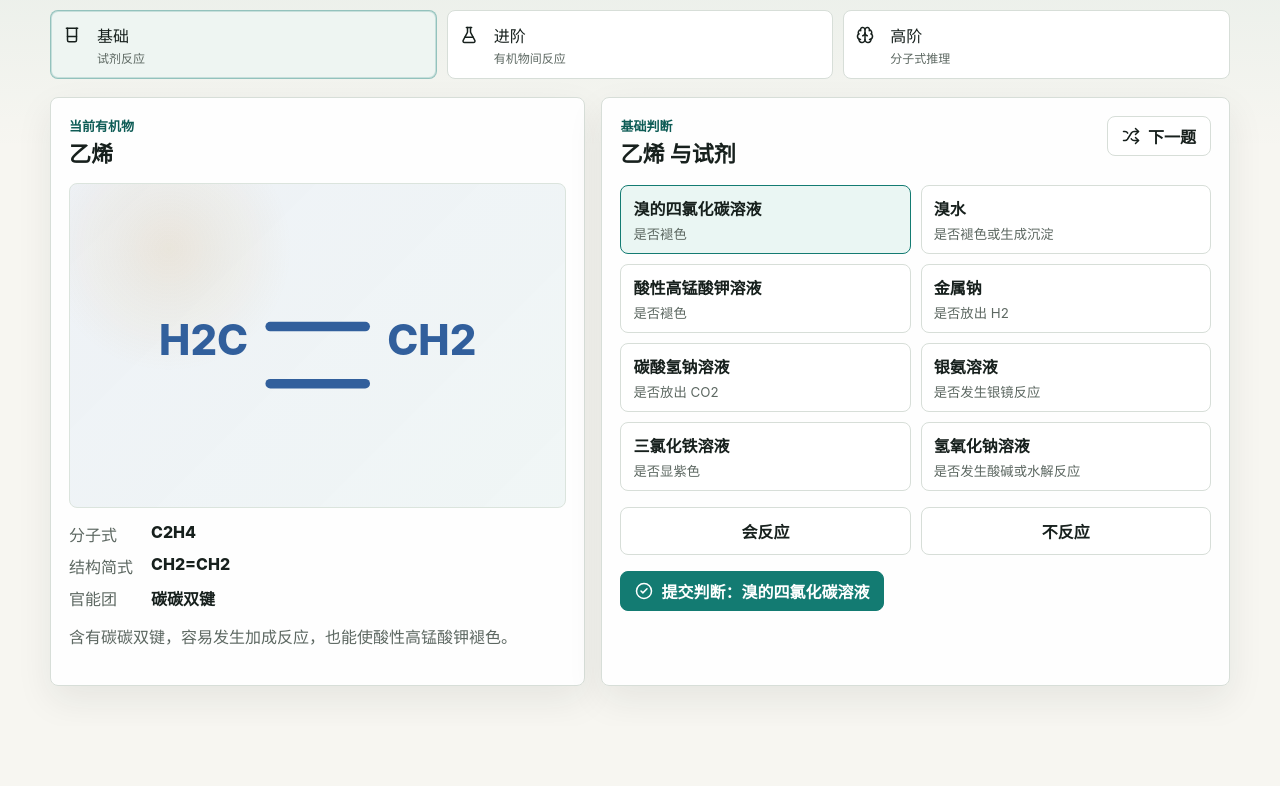
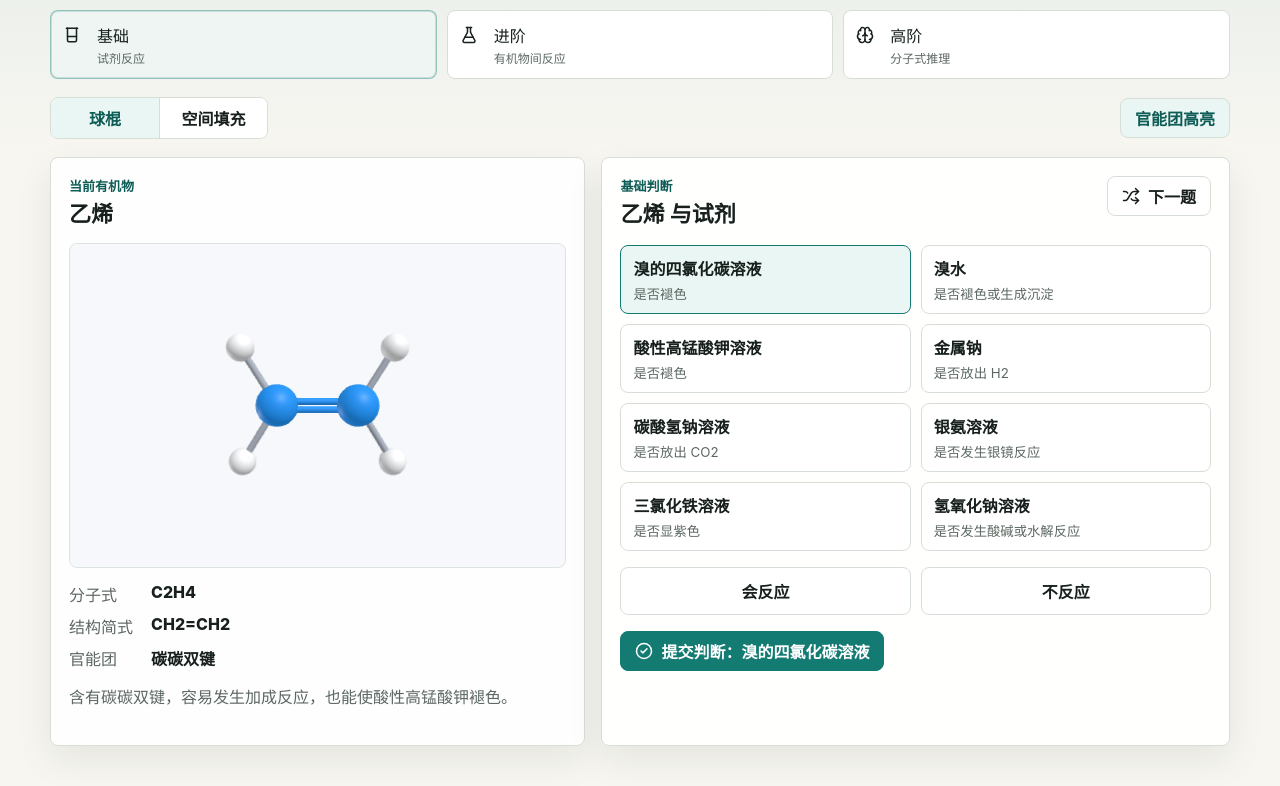
Before and after one commit to 77zmf/organic-structure-miniapp, a website built with Vite: page index.html in a window 1280 px wide. Shown: the part 110-896 px from the top of the page. Before the commit the page ends 836 px from the top, so only its background shows below. Built offline with nearby package versions, Linux system fonts and the light colour scheme; animation ran at ten frames a second.

Commit message:
feat: mount 3d molecule viewers

```diff
--- a/src/app.ts
+++ b/src/app.ts
@@ -27,7 +27,8 @@ import {
   getReagentReaction,
   reagents
 } from './chemistry';
-import type { DisplayMode } from './moleculeModels';
+import { getMoleculeModel, type DisplayMode } from './moleculeModels';
+import { createMoleculeViewer, type MoleculeViewer } from './moleculeViewer';
 import { createPuzzleUnlockState, updatePuzzleUnlockWithGuess } from './puzzleUnlock';
 
 type Mode = 'reagent' | 'pair' | 'puzzle';
@@ -65,6 +66,7 @@ interface AppState {
 
 const appRoot = getAppRoot();
 let chatRequestId = 0;
+const mountedMoleculeViewers: MoleculeViewer[] = [];
 const initialPuzzleUnlock = createPuzzleUnlockState('puzzle-ethanol');
 
 const state: AppState = {
@@ -108,6 +110,8 @@ function getAppRoot(): HTMLDivElement {
 }
 
 function render(): void {
+  disposeMountedMoleculeViewers();
+
   appRoot.innerHTML = `
     <main class="app-shell">
       <header class="topbar">
@@ -126,6 +130,8 @@ function render(): void {
         ${modeButton('pair', '进阶', '有机物间反应', 'flask-conical')}
         ${modeButton('puzzle', '高阶', '分子式推理', 'brain')}
       </nav>
+
+      ${renderViewerControls()}
 
       ${state.mode === 'reagent' ? renderReagentMode() : ''}
       ${state.mode === 'pair' ? renderPairMode() : ''}
@@ -148,6 +154,7 @@ function render(): void {
       XCircle
     }
   });
+  mountMoleculeViewers();
 }
 
 function modeButton(mode: Mode, label: string, detail: string, icon: string): string {
@@ -159,6 +166,82 @@ function modeButton(mode: Mode, label: string, detail: string, icon: string): st
       <small>${detail}</small>
     </button>
   `;
+}
+
+function renderViewerControls(): string {
+  return `
+    <section class="viewer-controls" aria-label="三维模型显示设置">
+      <div class="segmented-control" role="group" aria-label="模型显示方式">
+        ${viewerModeButton('ball-stick', '球棍')}
+        ${viewerModeButton('space-fill', '空间填充')}
+      </div>
+      <button class="toggle-button ${state.highlightFunctionalGroup ? 'active' : ''}" data-toggle-highlight="functional-group" type="button" aria-pressed="${state.highlightFunctionalGroup}">
+        官能团高亮
+      </button>
+    </section>
+  `;
+}
+
+function viewerModeButton(displayMode: DisplayMode, label: string): string {
+  const active = state.viewerDisplayMode === displayMode;
+  return `
+    <button class="segment-button ${active ? 'active' : ''}" data-viewer-display-mode="${displayMode}" type="button" aria-pressed="${active}">
+      ${label}
+    </button>
+  `;
+}
+
+interface MoleculeViewerMountSpec {
+  compoundId: string;
+  displayMode: DisplayMode;
+  highlightId: FunctionalGroup | null;
+}
+
+export function getMoleculeViewerMountSpec(
+  compoundId: string,
+  displayMode: DisplayMode,
+  highlightEnabled: boolean
+): MoleculeViewerMountSpec {
+  const model = getMoleculeModel(compoundId);
+  return {
+    compoundId: model.compoundId,
+    displayMode,
+    highlightId: highlightEnabled ? (model.highlights[0]?.id ?? null) : null
+  };
+}
+
+export function getPuzzleMoleculeViewerMountSpec(
+  unlocked: boolean,
+  unlockedCompoundId: string | null,
+  displayMode: DisplayMode,
+  highlightEnabled: boolean
+): MoleculeViewerMountSpec | null {
+  if (!unlocked || !unlockedCompoundId) {
+    return null;
+  }
+  return getMoleculeViewerMountSpec(unlockedCompoundId, displayMode, highlightEnabled);
+}
+
+function mountMoleculeViewers(): void {
+  appRoot.querySelectorAll<HTMLElement>('[data-molecule-viewer]').forEach((container) => {
+    const compoundId = container.dataset.compoundId;
+    if (!compoundId) {
+      return;
+    }
+
+    const spec = getMoleculeViewerMountSpec(compoundId, state.viewerDisplayMode, state.highlightFunctionalGroup);
+    const viewer = createMoleculeViewer(container, getMoleculeModel(spec.compoundId), {
+      displayMode: spec.displayMode,
+      highlightId: spec.highlightId
+    });
+    mountedMoleculeViewers.push(viewer);
+  });
+}
+
+function disposeMountedMoleculeViewers(): void {
+  while (mountedMoleculeViewers.length > 0) {
+    mountedMoleculeViewers.pop()?.dispose();
+  }
 }
 
 function renderReagentMode(): string {
@@ -277,6 +360,7 @@ function renderPuzzleMode(): string {
           </button>
         </div>
         <div class="formula-display">${puzzle.formula}</div>
+        ${renderPuzzleVisualization(puzzle)}
         <p class="hint-line">${puzzle.openingHint}</p>
         <div class="answer-strip">
           <label class="input-label" for="structure-guess">结构猜测</label>
@@ -337,7 +421,7 @@ function renderCompoundPanel(compound: Compound): string {
     <section class="compound-panel">
       <p class="section-kicker">当前有机物</p>
       <h2>${compound.name}</h2>
-      ${moleculeSketch(compound)}
+      ${renderMoleculeViewerHost(compound.id, `${compound.name}三维结构`)}
       <dl class="compound-facts">
         <div><dt>分子式</dt><dd>${compound.formula}</dd></div>
         <div><dt>结构简式</dt><dd>${compound.structureFormula}</dd></div>
@@ -355,82 +439,45 @@ function renderCompactCompound(compound: Compound): string {
         <p>${compound.formula}</p>
         <h3>${compound.name}</h3>
       </div>
-      ${moleculeSketch(compound)}
+      ${renderMoleculeViewerHost(compound.id, `${compound.name}三维结构`, 'compact')}
       <span>${compound.structureFormula}</span>
     </article>
   `;
 }
 
-function moleculeSketch(compound: Compound): string {
-  if (compound.functionalGroups.includes('arene')) {
-    const hasPhenol = compound.functionalGroups.includes('phenol');
+function renderPuzzleVisualization(puzzle: FormulaPuzzle): string {
+  const spec = getPuzzleMoleculeViewerMountSpec(
+    state.puzzleUnlocked,
+    state.puzzleUnlockedCompoundId,
+    state.viewerDisplayMode,
+    state.highlightFunctionalGroup
+  );
+
+  if (!spec) {
     return `
-      <svg class="molecule-svg" viewBox="0 0 260 170" role="img" aria-label="${compound.name}结构示意">
-        <polygon points="130,30 185,62 185,125 130,155 75,125 75,62" fill="none" stroke="currentColor" stroke-width="5" />
-        <circle cx="130" cy="93" r="36" fill="none" stroke="currentColor" stroke-width="3" opacity="0.45" />
-        ${hasPhenol ? '<line x1="185" y1="62" x2="225" y2="38" stroke="currentColor" stroke-width="5" /><text x="228" y="42">OH</text>' : ''}
-        <text x="105" y="100">${hasPhenol ? 'C6H5' : 'C6H6'}</text>
-      </svg>
+      <section class="locked-visualization" aria-label="分子式推理锁定面板">
+        <span>分子式</span>
+        <strong>${puzzle.formula}</strong>
+        <p>先根据实验性质推断结构；答对后显示三维模型。</p>
+      </section>
     `;
   }
 
-  if (compound.id === 'ethene') {
-    return structureSvg('H2C', 'CH2', '=', compound.name);
-  }
-  if (compound.id === 'acetylene') {
-    return structureSvg('HC', 'CH', '≡', compound.name);
-  }
-  if (compound.id === 'ethanol') {
-    return chainSvg(['CH3', 'CH2', 'OH'], compound.name);
-  }
-  if (compound.id === 'acetic-acid') {
-    return chainSvg(['CH3', 'COOH'], compound.name);
-  }
-  if (compound.id === 'acetaldehyde') {
-    return chainSvg(['CH3', 'CHO'], compound.name);
-  }
-  if (compound.id === 'ethyl-acetate') {
-    return chainSvg(['CH3', 'COO', 'CH2', 'CH3'], compound.name);
-  }
-
+  const compound = findCompoundById(spec.compoundId);
   return `
-    <svg class="molecule-svg" viewBox="0 0 260 170" role="img" aria-label="${compound.name}结构示意">
-      <rect x="48" y="48" width="164" height="74" rx="8" fill="none" stroke="currentColor" stroke-width="4" />
-      <text x="130" y="96" text-anchor="middle">${compound.structureFormula}</text>
-    </svg>
+    <section class="puzzle-target-panel">
+      <div class="puzzle-target-title">
+        <span>已解锁</span>
+        <strong>${compound.name}</strong>
+      </div>
+      ${renderMoleculeViewerHost(compound.id, `${compound.name}三维结构`, 'puzzle-target')}
+    </section>
   `;
 }
 
-function structureSvg(left: string, right: string, bond: string, label: string): string {
-  const y = bond === '≡' ? 93 : 90;
-  const lines =
-    bond === '='
-      ? '<line x1="105" y1="75" x2="155" y2="75" /><line x1="105" y1="105" x2="155" y2="105" />'
-      : '<line x1="105" y1="70" x2="155" y2="70" /><line x1="105" y1="90" x2="155" y2="90" /><line x1="105" y1="110" x2="155" y2="110" />';
-
+function renderMoleculeViewerHost(compoundId: string, label: string, variant = ''): string {
   return `
-    <svg class="molecule-svg" viewBox="0 0 260 170" role="img" aria-label="${label}结构示意">
-      <g stroke="currentColor" stroke-width="5" stroke-linecap="round">${lines}</g>
-      <text x="70" y="${y}" text-anchor="middle">${left}</text>
-      <text x="190" y="${y}" text-anchor="middle">${right}</text>
-    </svg>
-  `;
-}
-
-function chainSvg(parts: string[], label: string): string {
-  const start = parts.length === 2 ? 82 : parts.length === 3 ? 58 : 34;
-  const gap = parts.length === 4 ? 62 : 72;
-  return `
-    <svg class="molecule-svg" viewBox="0 0 260 170" role="img" aria-label="${label}结构示意">
-      ${parts
-        .map((part, index) => {
-          const x = start + index * gap;
-          const nextX = start + (index + 1) * gap;
-          const line = index < parts.length - 1 ? `<line x1="${x + 22}" y1="86" x2="${nextX - 22}" y2="86" stroke="currentColor" stroke-width="4" />` : '';
-          return `${line}<text x="${x}" y="93" text-anchor="middle">${part}</text>`;
-        })
-        .join('')}
-    </svg>
+    <div class="molecule-viewer ${variant}" data-molecule-viewer data-compound-id="${escapeHtml(compoundId)}" role="img" aria-label="${escapeHtml(label)}"></div>
   `;
 }
 
@@ -466,6 +513,20 @@ function bindEvents(): void {
   appRoot.querySelectorAll<HTMLButtonElement>('[data-mode]').forEach((button) => {
     button.addEventListener('click', () => {
       state.mode = button.dataset.mode as Mode;
+      render();
+    });
+  });
+
+  appRoot.querySelectorAll<HTMLButtonElement>('[data-viewer-display-mode]').forEach((button) => {
+    button.addEventListener('click', () => {
+      state.viewerDisplayMode = button.dataset.viewerDisplayMode as DisplayMode;
+      render();
+    });
+  });
+
+  appRoot.querySelectorAll<HTMLButtonElement>('[data-toggle-highlight]').forEach((button) => {
+    button.addEventListener('click', () => {
+      state.highlightFunctionalGroup = !state.highlightFunctionalGroup;
       render();
     });
   });
--- a/src/styles.css
+++ b/src/styles.css
@@ -151,9 +151,59 @@ button svg {
   box-shadow: inset 0 0 0 1px rgba(19, 123, 114, 0.18);
 }
 
+.viewer-controls {
+  display: flex;
+  align-items: center;
+  justify-content: space-between;
+  gap: 10px;
+  margin: 0 0 18px;
+}
+
+.segmented-control {
+  display: inline-grid;
+  grid-template-columns: repeat(2, minmax(108px, 1fr));
+  border: 1px solid var(--line);
+  border-radius: 8px;
+  overflow: hidden;
+  background: var(--surface);
+}
+
+.segment-button,
+.toggle-button {
+  min-height: 40px;
+  border: 0;
+  background: var(--surface);
+  color: var(--ink);
+  font-weight: 800;
+}
+
+.segment-button {
+  padding: 0 14px;
+}
+
+.segment-button + .segment-button {
+  border-left: 1px solid var(--line);
+}
+
+.segment-button.active,
+.toggle-button.active {
+  background: #eaf6f3;
+  color: var(--teal-dark);
+}
+
+.toggle-button {
+  border: 1px solid var(--line);
+  border-radius: 8px;
+  padding: 0 14px;
+}
+
 .workspace {
   display: grid;
   gap: 16px;
+}
+
+.workspace > * {
+  min-width: 0;
 }
 
 .two-column {
@@ -165,6 +215,7 @@ button svg {
 .formula-panel,
 .chat-panel,
 .compound-mini {
+  min-width: 0;
   border: 1px solid var(--line);
   border-radius: 8px;
   background: rgba(255, 255, 255, 0.92);
@@ -209,23 +260,34 @@ button svg {
   min-width: 82px;
 }
 
-.molecule-svg {
+.molecule-viewer {
   display: block;
   width: 100%;
+  min-height: 310px;
   aspect-ratio: 13 / 8.5;
   margin: 14px 0;
-  color: var(--blue);
   border: 1px solid #dbe4dd;
   border-radius: 8px;
+  overflow: hidden;
   background:
     radial-gradient(circle at 20% 20%, rgba(198, 134, 31, 0.12), transparent 26%),
     linear-gradient(135deg, rgba(49, 95, 156, 0.08), rgba(19, 123, 114, 0.06));
 }
 
-.molecule-svg text {
-  fill: currentColor;
-  font-size: 22px;
-  font-weight: 800;
+.molecule-viewer canvas {
+  display: block;
+  width: 100%;
+  height: 100%;
+}
+
+.molecule-viewer.compact {
+  min-height: 260px;
+  aspect-ratio: 1 / 1;
+}
+
+.molecule-viewer.puzzle-target {
+  min-height: 280px;
+  margin-bottom: 0;
 }
 
 .compound-facts {
@@ -316,6 +378,7 @@ button svg {
 
 .text-input {
   width: 100%;
+  min-width: 0;
   min-height: 42px;
   border: 1px solid var(--line);
   border-radius: 8px;
@@ -406,6 +469,57 @@ button svg {
   color: var(--blue);
   font-size: 44px;
   font-weight: 900;
+}
+
+.locked-visualization,
+.puzzle-target-panel {
+  margin: 16px 0;
+  border: 1px solid #dbe4dd;
+  border-radius: 8px;
+  background: #fbfcfa;
+}
+
+.locked-visualization {
+  display: grid;
+  place-items: center;
+  min-height: 280px;
+  padding: 20px;
+  text-align: center;
+}
+
+.locked-visualization span,
+.puzzle-target-title span {
+  color: var(--muted);
+  font-size: 13px;
+  font-weight: 800;
+}
+
+.locked-visualization strong {
+  color: var(--blue);
+  font-size: 42px;
+  line-height: 1.15;
+}
+
+.locked-visualization p {
+  max-width: 300px;
+  margin: 0;
+  color: var(--muted);
+  line-height: 1.7;
+}
+
+.puzzle-target-panel {
+  padding: 14px;
+}
+
+.puzzle-target-title {
+  display: flex;
+  align-items: baseline;
+  justify-content: space-between;
+  gap: 12px;
+}
+
+.puzzle-target-title strong {
+  font-size: 18px;
 }
 
 .inline-form,
@@ -511,10 +625,20 @@ button svg {
   }
 
   .mode-tabs,
+  .viewer-controls,
   .two-column,
   .puzzle-layout,
   .compound-pair {
     grid-template-columns: 1fr;
+  }
+
+  .viewer-controls {
+    align-items: stretch;
+    flex-direction: column;
+  }
+
+  .segmented-control {
+    width: 100%;
   }
 
   .reaction-mark {
@@ -554,6 +678,10 @@ button svg {
     font-size: 36px;
   }
 
+  .locked-visualization strong {
+    font-size: 36px;
+  }
+
   .send-button {
     width: 100%;
   }
```
Also changed, not shown: test/appMoleculeViewers.test.ts (added, +73 -0 lines).
